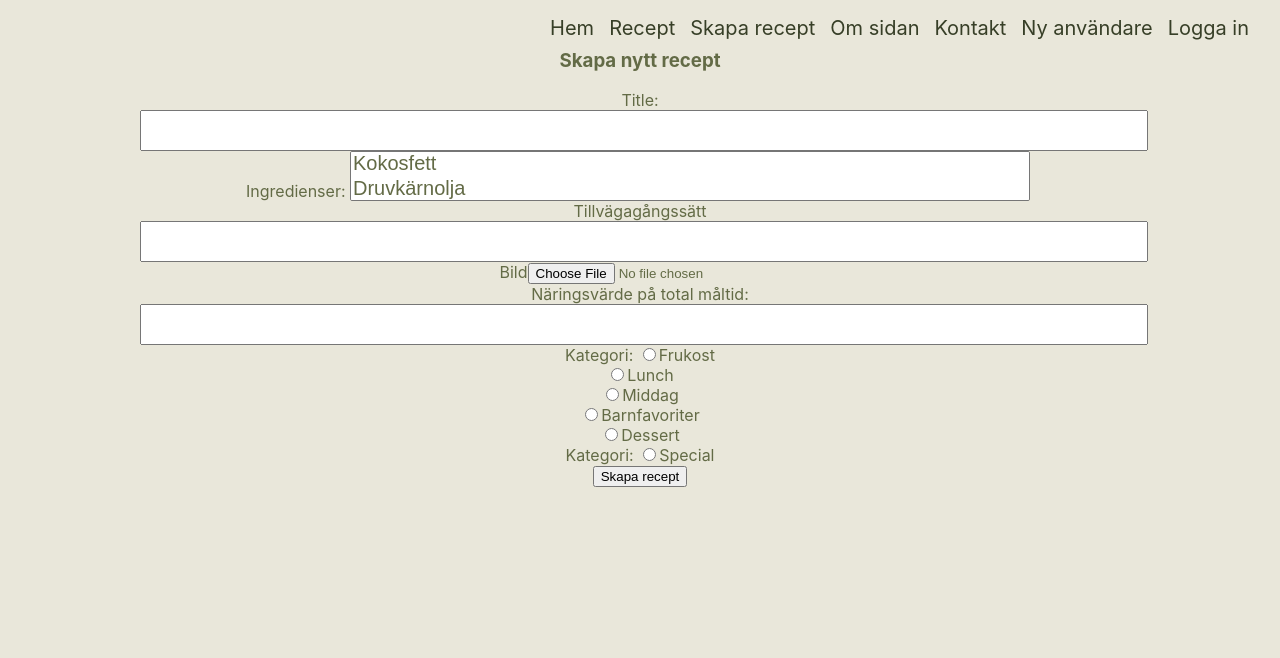
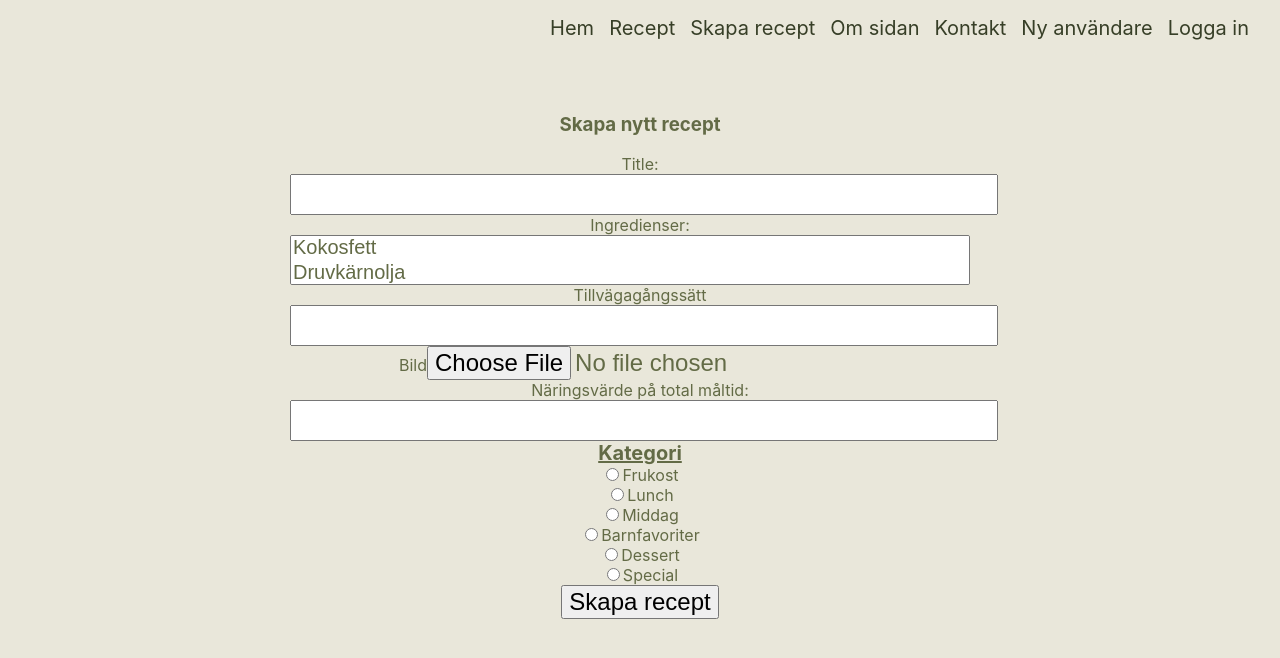
Before and after one commit to codesis/mern_project, a React (Create React App) app in the folder client/: page /skapa in a window 1280 px wide. Shown: the top 658 px of the page. Built offline with nearby package versions, Linux system fonts and the light colour scheme.

Commit message:
Fixed login errors to show when needed

```diff
--- a/client/package.json
+++ b/client/package.json
@@ -12,6 +12,7 @@
     "react-redux": "^7.0.3",
     "react-router-dom": "^5.0.0",
     "react-scripts": "3.0.0",
+    "react-select": "^2.4.3",
     "redux": "^4.0.1",
     "redux-thunk": "^2.3.0"
   },
--- a/client/src/components/auth/login.js
+++ b/client/src/components/auth/login.js
@@ -1,8 +1,13 @@
 import React, { Component } from 'react'
 import { Link } from 'react-router-dom'
+import PropTypes from 'prop-types'
+import { connect } from 'react-redux'
+import { loginUser } from '../../actions/authActions'
+import classnames from 'classnames'
 import './auth.css'
+import { stat } from 'fs';
 
-export default class Login extends Component {
+class Login extends Component {
   constructor() {
     super();
     this.state = {
@@ -11,17 +16,30 @@ export default class Login extends Component {
       errors: {}
     }
   }
-onChange = e => {
+  componentWillReceiveProps(nextProps) {
+    if (nextProps.auth.isAuthenticated) {
+      this.props.history.push('/')
+    }
+    if (nextProps.errors) {
+      this.setState({
+        errors: nextProps.errors
+      })
+    }
+  }
+  onChange = e => {
     this.setState({ [e.target.id]: e.target.value })
   }
-onSubmit = e => {
+
+  onSubmit = e => {
     e.preventDefault()
-const userData = {
+
+    const userData = {
       email: this.state.email,
       password: this.state.password
     }
-console.log(userData)
+    this.props.loginUser(userData)
   }
+
 render() {
     const { errors } = this.state
 return (
@@ -44,9 +62,16 @@ return (
                   error={errors.email}
                   id='email'
                   type='email'
+                  className={classnames('', {
+                    invalid: errors.email || errors.emailnotfound
+                  })}
                   placeholder='email'
                 />
                 <label htmlFor='email'>Email</label>
+                <span className="red-text">
+                {errors.email}
+                {errors.emailnotfound}
+                </span>
               </div>
               <div className='input-field col s12'>
                 <input
@@ -55,9 +80,16 @@ return (
                   error={errors.password}
                   id='password'
                   type='password'
+                  className={classnames('', {
+                    invalid: errors.password || errors.passwordincorrect
+                  })}
                   placeholder="lösenord"
                 />
                 <label htmlFor='password'>Lösenord</label>
+                <span className="red-text">
+                {errors.password}
+                {errors.passwordincorrect}
+                </span>
               </div>
               <div className='col s12' style={{ paddingLeft: '11.250px' }}>
                 <button
@@ -79,3 +111,16 @@ return (
     )
   }
 }
+Login.propTypes = {
+  loginUser: PropTypes.func.isRequired,
+  auth: PropTypes.object.isRequired,
+  errors: PropTypes.object.isRequired
+}
+const mapStateToProps = state => ({
+  auth: state.auth,
+  errors: state.errors
+})
+export default connect(
+  mapStateToProps,
+  { loginUser }
+)(Login)
--- a/client/src/components/recipes/createrecipes.css
+++ b/client/src/components/recipes/createrecipes.css
@@ -1,53 +1,24 @@
-ul {
-    list-style: none;
-    padding: 0;
-    width: 30%;
-    margin: auto;
+.create-recipe {
+  max-width: 700px;
+  margin: auto;
+  margin-top: 5%;
+  padding: 10px;
+  text-align: center;
+  color: #636b46;
 }
-li {
-    font-size: 1.3rem;
-    line-height: 2rem;
-    border-bottom: 1px dotted #777;
+.custom-select {
+  position: relative;
+  width: 200px;
 }
+.create-recipe input {
+  font-size: 24px;
 
- .container {
-    width: 100%;
-    padding-right: 15px;
-    padding-left: 15px;
-    margin: auto;
-  }
-  .heading-row {
-    margin: auto;
-    width: 50%;
-  }
-  .row {
-    display: flex;
-    flex-wrap: wrap;
-    padding-top: 25%;
-    margin: auto;
-    width: 50%;
-  }
-  .card {
-    position: relative;
-    display: flex;
-    flex-direction: column;
-    min-width: 0;
-    word-wrap: break-word;
-    background-color: #fff;
-    background-clip: border-box;
-    border: 1px solid rgba(0, 0, 0, 0.125);
-    border-radius: 0.25rem;
-  }
-  .card-body {
-    flex: 1 1 auto;
-    padding: 1.25rem;
-  }
-
-  .card-title {
-    margin-bottom: 0.75rem;
-  }
-  .card-footer {
-    padding: 0.75rem 1.25rem;
-    background-color: rgba(0, 0, 0, 0.03);
-    border-top: 1px solid rgba(0, 0, 0, 0.125);
-  }
+}
+.form-check {
+  text-align: center;
+}
+#category {
+  font-weight: bold;
+  font-size: 20px;
+  text-decoration: underline;
+}
--- a/client/src/components/recipes/createrecipes.js
+++ b/client/src/components/recipes/createrecipes.js
@@ -1,6 +1,7 @@
 import React, { Component } from 'react'
 import axios from 'axios'
 import data from './livsmedel.json'
+import './createrecipes.css'
 
 
 export default class CreateRecipes extends Component {
@@ -85,7 +86,7 @@ export default class CreateRecipes extends Component {
     }
     render() {
         return (
-            <div className="content">
+            <div className="create-recipe">
             <h3>Skapa nytt recept</h3>
             <form onSubmit={this.onSubmit}>
                 <div className="form-group">
@@ -98,11 +99,13 @@ export default class CreateRecipes extends Component {
                 </div>
                 <div className="form-group">
                 <label>Ingredienser: </label>
+                <div className="custom-select">
                 <select multiple={true} onChange={this.onChangeRecipeIngredients}>
                 {data.map(function(ingredient, index) {
                     return <option value={ingredient.Livsmedelsnamn} key={index}>{ingredient.Livsmedelsnamn}</option>
                 })}
                 </select>
+                </div>
                 </div>
                 <div className="form-group">
                 <label>Tillvägagångssätt</label>
@@ -126,7 +129,8 @@ export default class CreateRecipes extends Component {
                    />
                 <div className="form-group">
                     <div className="form-check">
-                <label>Kategori: </label>
+                <label id="category">Kategori</label>
+                <br/>
                 <input type="radio"
                        className="form-check-input"
                        name="catOptions"
@@ -182,7 +186,6 @@ export default class CreateRecipes extends Component {
                        <label>Dessert</label>
                 </div>
                 <div className="form-check">
-                <label>Kategori: </label>
                 <input type="radio"
                        className="form-check-input"
                        name="catOptions"
--- a/client/src/components/recipes/recipe.js
+++ b/client/src/components/recipes/recipe.js
@@ -36,15 +36,15 @@ export default class EachRecipe extends Component {
     // will be changed, this is not final
     render() {
         return (
-            <div>
+            <div className="content">
             <h3>Valt recept</h3>
             <div className="recipe-div">
-              <p className="recipe-title">{this.state.recipe_title}</p>
-              <p className="recipe-image">{this.state.recipe_image}</p>
-              <p className="recipe-ingr">{this.state.recipe_ingredients}</p>
-              <p className="recipe-how">{this.state.recipe_howTo}</p>
-              <p className="recipe-nutr">{this.state.recipe_nutrValue}</p>
-              <p className="recipe-cat">{this.state.recipe_cat}</p>
+              <p className="recipe-title">Titel: {this.state.recipe_title}</p>
+              <p className="recipe-image">Bild: {this.state.recipe_image}</p>
+              <p className="recipe-ingr">Ingredienslista: {this.state.recipe_ingredients.toString()}</p>
+              <p className="recipe-how">Tillvägagångssätt: {this.state.recipe_howTo}</p>
+              <p className="recipe-nutr">Näringsvärden: {this.state.recipe_nutrValue}</p>
+              <p className="recipe-cat">Kategori: {this.state.recipe_cat}</p>
             </div>
             </div>
         )
```
Also changed, not shown: client/src/components/recipes/allrecipes.js (+0 -12 lines), 2 other files (tests, documents, lock files or other folders).
